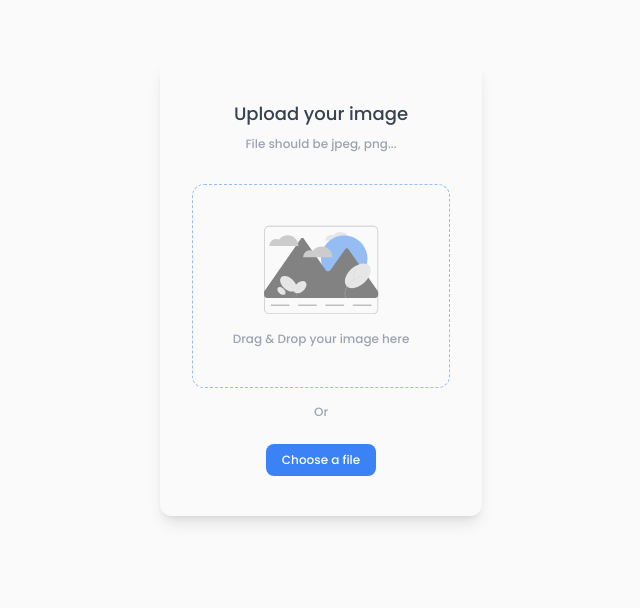
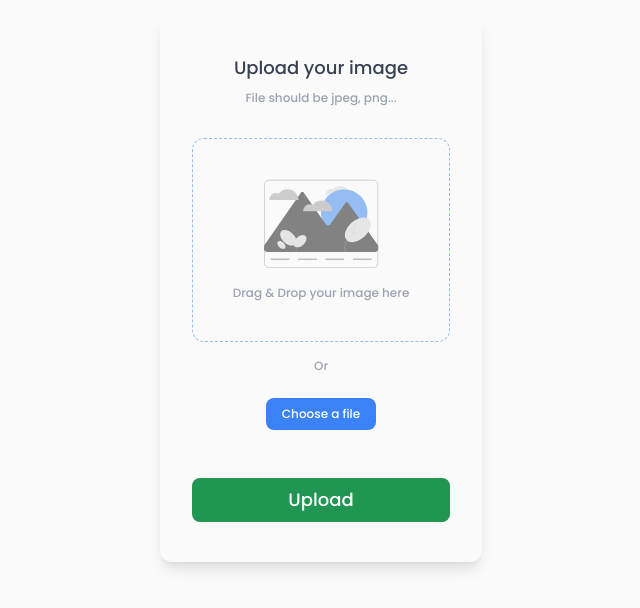
Before and after one commit to lemreyes/photo_app, a Next.js app: page /ImageUploader in a window 1280 px wide. Shown: the part 112-720 px from the top of the page, without its empty margins (319-959 px from the left). Built offline with nearby package versions, Linux system fonts and the light colour scheme.

Commit message:
Upload button

```diff
--- a/src/app/ImageUploader/Components/Uploader.tsx
+++ b/src/app/ImageUploader/Components/Uploader.tsx
@@ -56,6 +56,10 @@ export default function Uploader() {
         onChange={handleFileChange}
         accept=".jpg, .jpeg, .png"
       />
+
+      <button className="bg-[#219653] hover:bg-[#6ceba3] rounded-lg text-white hover:text-gray-700 px-4 py-2 text-lg mt-12 min-w-[258px]">
+        Upload
+      </button>
     </div>
   );
 }
```
